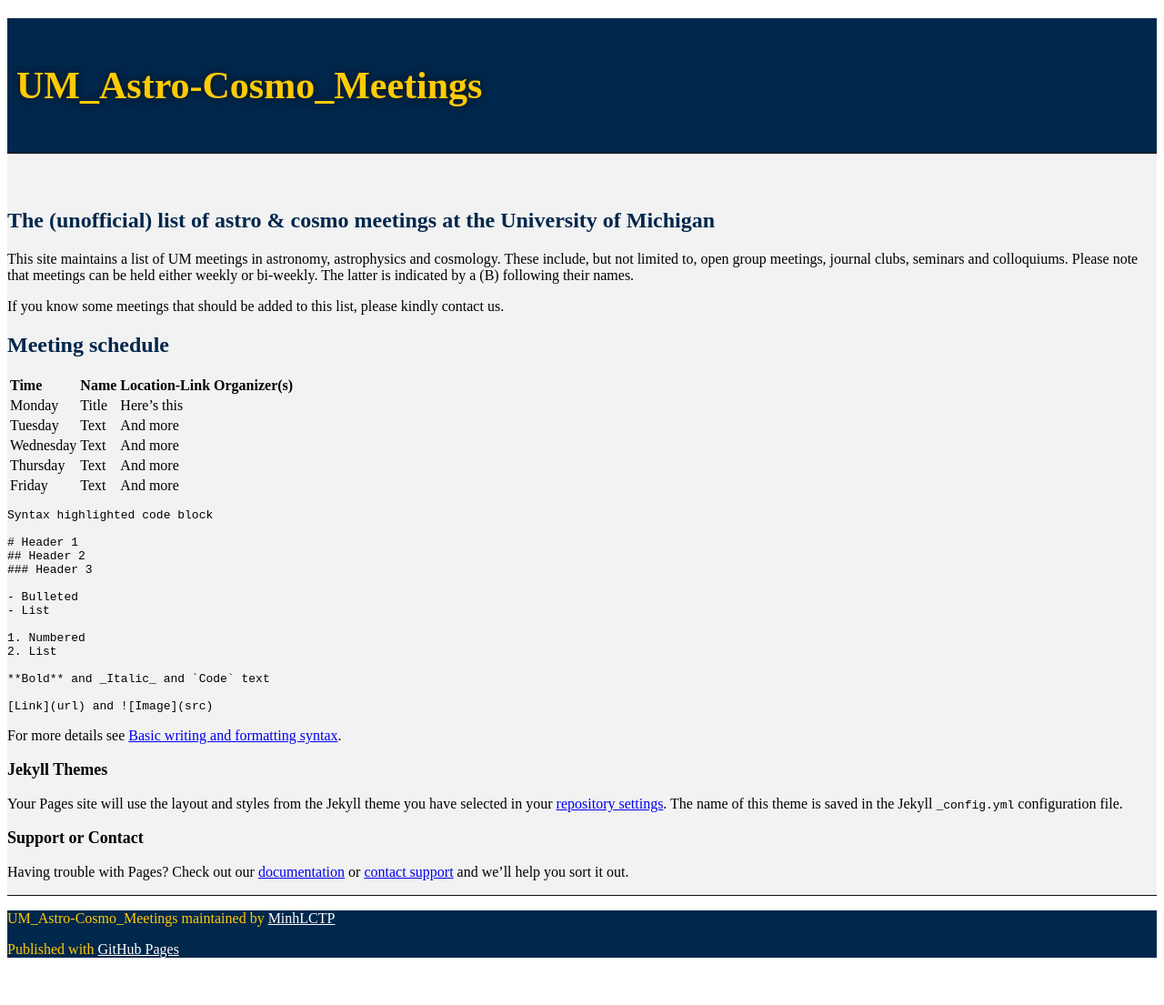
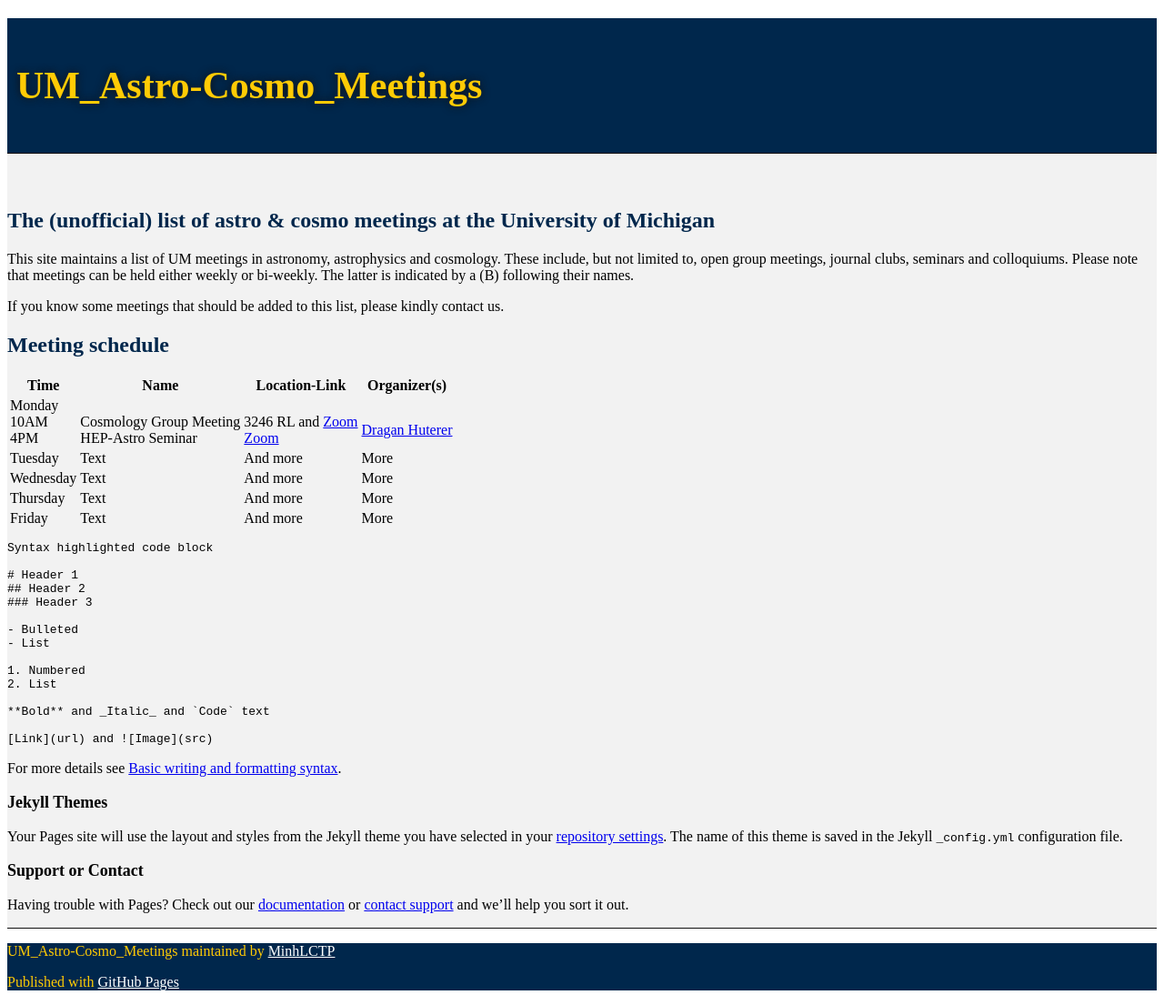
Before and after one commit to MinhLCTP/UM_Astro-Cosmo_Meetings, a Jekyll site: the page built from index.md, in a window 1280 px wide. Shown: the whole page at 91% size. Built offline with Jekyll 4.4.1, drawn with Linux system fonts in a browser that asks for light colours; our own code applies the rules of GitHub Pages for plain Markdown files; the repository's description, which GitHub fills in, is left out; before the commit the page ends 1069 px from its top, so only the background shows below that.

````diff
--- a/index.md
+++ b/index.md
@@ -7,12 +7,12 @@ If you know some meetings that should be added to this list, please kindly conta
 ## Meeting schedule
 
 | Time        | Name        | Location-Link | Organizer(s) |
-| :---        | :---		| :---			| :---         |
-| Monday      | Title       | Here's this   |
-| Tuesday   | Text        | And more      |
-| Wednesday   | Text        | And more      |
-| Thursday   | Text        | And more      |
-| Friday   | Text        | And more      |
+| ----------- | ----------- | ------------- | ------------ |
+| Monday <br> 10AM <br> 4PM  | <br> Cosmology Group Meeting <br> HEP-Astro Seminar      | <br> 3246 RL and [Zoom](https://umich.zoom.us/j/3169541237) <br> [Zoom](https://umich.zoom.us/j/91409362110?pwd=UDlja2FuYlZWVFNEMWFrOTlkWFNEZz09)  | <br> [Dragan Huterer](mailto:huterer@umich.edu) <br>        |
+| Tuesday     | Text        | And more      | More		   |
+| Wednesday   | Text        | And more      | More         |
+| Thursday    | Text        | And more      | More         |
+| Friday      | Text        | And more      | More		   |
 
 ```markdown
 Syntax highlighted code block
````
